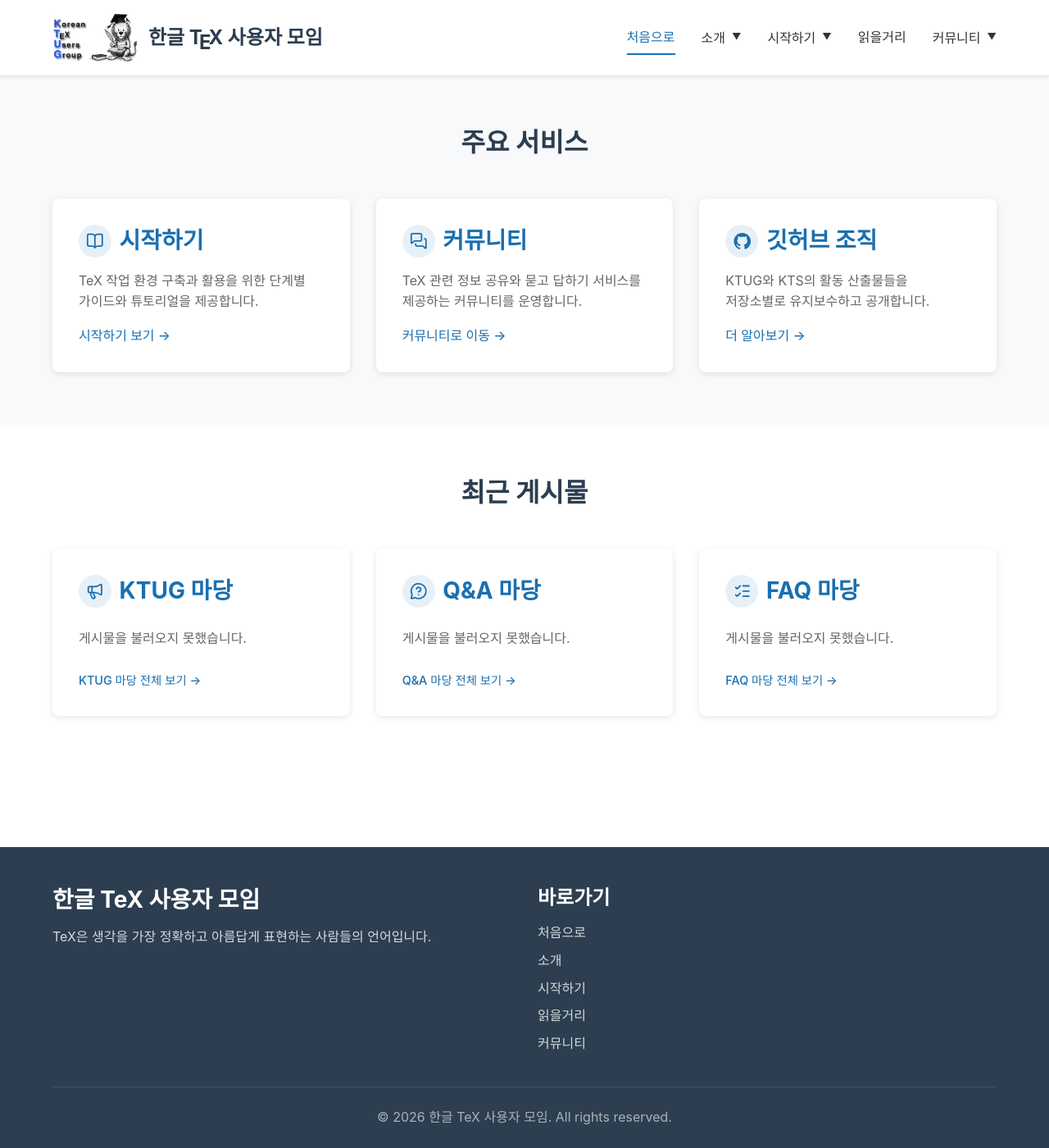
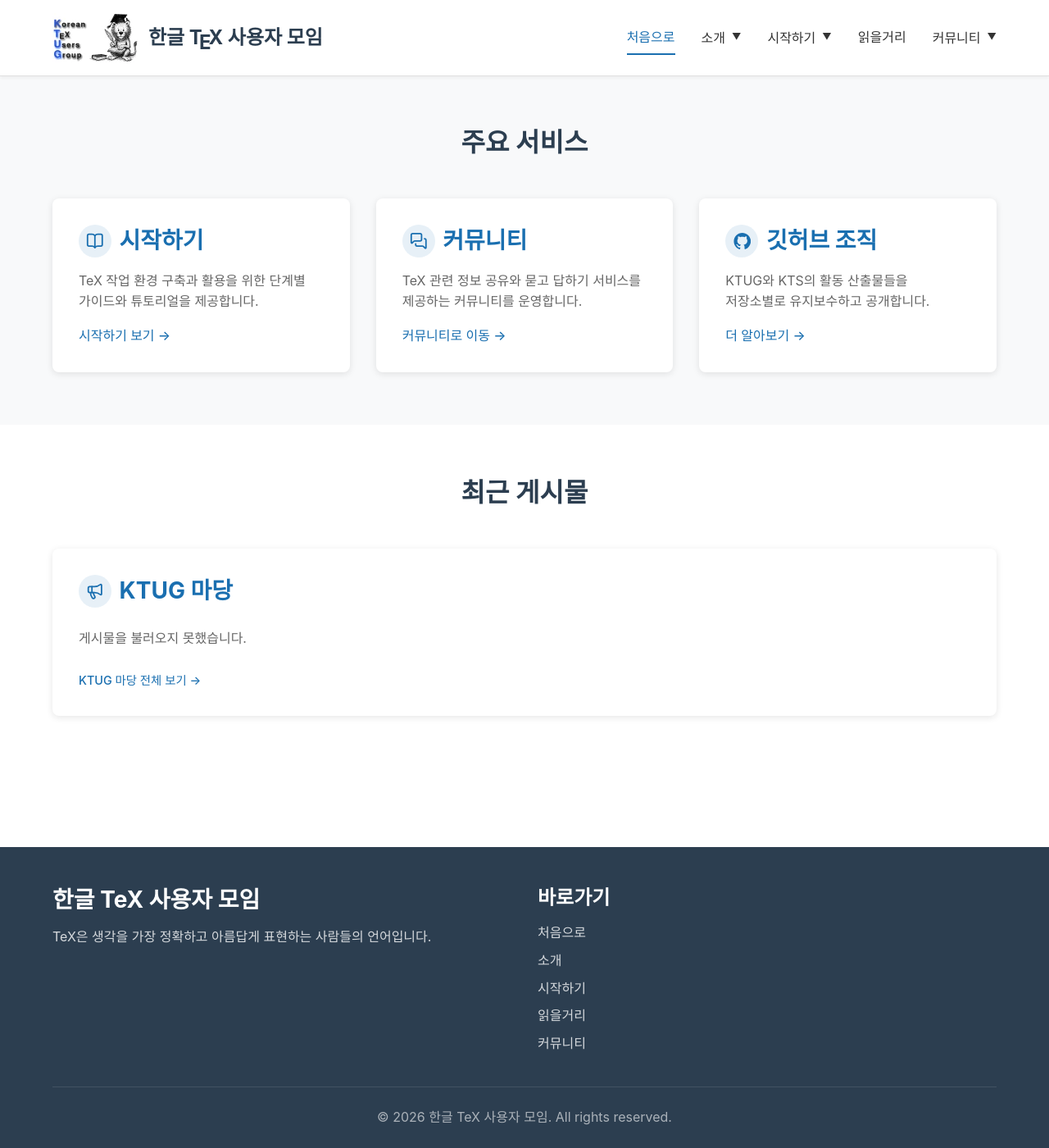
Before and after one commit to KoreanTUG/ktug-main-site, a Jekyll site: the page built from index.html, in a window 1280 px wide and 1400 px high, scrolled down 413 px. Shown: the whole window at 82% size. Built offline with Jekyll 4.4.1, drawn with Linux system fonts in a browser that asks for light colours.

Commit message:
Discourse 게시판을 KTUG 마당 하나로 통합
Co-Authored-By: Claude Opus 5.5 <noreply@anthropic.com>

```diff
--- a/_config.yml
+++ b/_config.yml
@@ -74,17 +74,9 @@ defaults:
 # 게시판 id는 Discourse의 /c/<slug>/<id> 주소에서 확인한다.
 discourse:
   url: "https://discourse.ktug.org"
-  topics_per_category: 5
-  categories:
-    - name: KTUG 마당
-      slug: ktug
-      id: 5
-      icon: megaphone          # _includes/icons/<icon>.svg
-    - name: Q&A 마당
-      slug: qna
-      id: 6
-      icon: message-circle-question-mark
-    - name: FAQ 마당
-      slug: faq
-      id: 7
-      icon: list-checks
+  topics: 10                 # 메인 화면에 보여 줄 최근 글 수
+  category:                  # 공개 게시판은 하나다(2026-11-06 통합)
+    name: KTUG 마당
+    slug: ktug
+    id: 5
+    icon: megaphone          # _includes/icons/<icon>.svg
--- a/_data/navigation.yml
+++ b/_data/navigation.yml
@@ -26,10 +26,6 @@
   link: /community/
   submenu:
     - name: KTUG 마당
-      link: https://discourse.ktug.org/c/ktug/5
-    - name: Q&A 마당
-      link: https://discourse.ktug.org/c/qna/6
-    - name: FAQ 마당
-      link: https://discourse.ktug.org/c/faq/7
+      link: https://discourse.ktug.org
     - name: GitHub Organization
       link: https://github.com/KoreanTUG
--- a/_sass/_recent-posts.scss
+++ b/_sass/_recent-posts.scss
@@ -4,13 +4,7 @@
     padding: 0;
 }
 
-.recent-posts-grid {
-    display: grid;
-    grid-template-columns: repeat(auto-fit, minmax(280px, 1fr));
-    gap: 2rem;
-}
-
-.recent-posts-column {
+.recent-posts-board {
     @extend %card-surface; // 주요 서비스 카드와 같은 바탕(_components.scss)
     display: flex;
     flex-direction: column;
@@ -29,11 +23,18 @@
     }
 }
 
+// 넓은 화면에서는 두 줄로 나눠 보여 준다(왼쪽에서 오른쪽, 위에서 아래 순서로 최신 글부터)
 .recent-posts-list {
     flex: 1;
     list-style: none;
     margin: 0 0 1rem;
     padding: 0;
+
+    @media (min-width: $breakpoint-md) {
+        display: grid;
+        grid-template-columns: 1fr 1fr;
+        column-gap: 2.5rem;
+    }
 }
 
 .recent-post {
@@ -42,10 +43,16 @@
     gap: 0.15rem;
     margin: 0;
     padding: 0.6rem 0;
-    border-bottom: 1px solid $border-color;
+    border-top: 1px solid $border-color;
 
-    &:last-child {
-        border-bottom: none;
+    &:first-child {
+        border-top: none;
+    }
+
+    @media (min-width: $breakpoint-md) {
+        &:nth-child(2) {
+            border-top: none;
+        }
     }
 }
 
@@ -65,6 +72,7 @@
 }
 
 .recent-posts-status {
+    grid-column: 1 / -1; // 두 줄 배치에서도 안내 문구는 한 줄 전체를 쓴다
     margin: 0;
     padding: 0.6rem 0;
     color: $text-light;
--- a/assets/js/recent-posts.js
+++ b/assets/js/recent-posts.js
@@ -1,5 +1,5 @@
 /*
- * 메인 화면 '최근 게시물': Discourse 게시판별 최근 글을 불러와 보여 준다.
+ * 메인 화면 '최근 게시물': Discourse 게시판(KTUG 마당)의 최근 글을 불러와 보여 준다.
  * 마크업은 index.html의 .recent-posts 영역. Discourse 주소와 게시판은 _config.yml의 discourse 항목.
  *
  * 사용하는 Discourse JSON
@@ -13,7 +13,7 @@
     if (!section || !window.fetch) return;
 
     var base = section.getAttribute('data-discourse-url');
-    var limit = parseInt(section.getAttribute('data-topics-per-category'), 10) || 5;
+    var limit = parseInt(section.getAttribute('data-topics'), 10) || 10;
     var dateFormat = new Intl.DateTimeFormat('ko-KR', { year: 'numeric', month: 'long', day: 'numeric' });
 
     function getJSON(path) {
@@ -71,10 +71,11 @@
         })
         .catch(function () { return []; });
 
-    section.querySelectorAll('.recent-posts-column').forEach(function (column) {
-        var list = column.querySelector('.recent-posts-list');
-        var slug = column.getAttribute('data-category-slug');
-        var id = column.getAttribute('data-category-id');
+    var board = section.querySelector('.recent-posts-board');
+    if (!board) return;
+    var list = board.querySelector('.recent-posts-list');
+    var slug = board.getAttribute('data-category-slug');
+    var id = board.getAttribute('data-category-id');
 
     Promise.all([aboutTopicIds, getJSON('/c/' + slug + '/' + id + '/l/latest.json')])
         .then(function (results) {
@@ -86,5 +87,4 @@
         .catch(function () {
             setStatus(list, '게시물을 불러오지 못했습니다.');
         });
-    });
 })();
--- a/index.html
+++ b/index.html
@@ -41,25 +41,23 @@ description: 한글텍사용자모임에 오신 것을 환영합니다
     </section>
 
     {%- comment -%}
-    최근 게시물: Discourse(KTUG 마당, Q&A 마당, FAQ 마당)의 최근 글을 브라우저에서 불러온다.
+    최근 게시물: Discourse 게시판(KTUG 마당)의 최근 글을 브라우저에서 불러온다.
     site.discourse.url이 비어 있으면 이 영역을 만들지 않는다(_config.yml 참고).
     Discourse 쪽 CORS 허용 출처에 이 사이트 주소가 있어야 한다.
     {%- endcomment -%}
     {% if site.discourse.url and site.discourse.url != "" %}
     {%- assign forum = site.discourse.url | remove_last: "/" -%}
-    <section class="recent-posts" data-discourse-url="{{ forum }}" data-topics-per-category="{{ site.discourse.topics_per_category | default: 5 }}">
+    {%- assign board = site.discourse.category -%}
+    {%- capture board_url -%}{{ forum }}/c/{{ board.slug }}/{{ board.id }}{%- endcapture -%}
+    <section class="recent-posts" data-discourse-url="{{ forum }}" data-topics="{{ site.discourse.topics | default: 10 }}">
         <div class="container">
             <h2>최근 게시물</h2>
-            <div class="recent-posts-grid">
-                {% for category in site.discourse.categories %}
-                <div class="recent-posts-column" data-category-slug="{{ category.slug }}" data-category-id="{{ category.id }}">
-                    <h3>{% if category.icon %}<span class="feature-icon">{% include icons/{{ category.icon }}.svg %}</span>{% endif %}<a href="{{ forum }}/c/{{ category.slug }}/{{ category.id }}">{{ category.name }}</a></h3>
-                    <ul class="recent-posts-list" aria-live="polite">
-                        <li class="recent-posts-status">불러오는 중…</li>
-                    </ul>
-                    <a class="recent-posts-more" href="{{ forum }}/c/{{ category.slug }}/{{ category.id }}">{{ category.name }} 전체 보기 →</a>
-                </div>
-                {% endfor %}
+            <div class="recent-posts-board" data-category-slug="{{ board.slug }}" data-category-id="{{ board.id }}">
+                <h3>{% if board.icon %}<span class="feature-icon">{% include icons/{{ board.icon }}.svg %}</span>{% endif %}<a href="{{ board_url }}">{{ board.name }}</a></h3>
+                <ul class="recent-posts-list" aria-live="polite">
+                    <li class="recent-posts-status">불러오는 중…</li>
+                </ul>
+                <a class="recent-posts-more" href="{{ board_url }}">{{ board.name }} 전체 보기 →</a>
             </div>
         </div>
     </section>
```
Also changed, not shown: _pages/community/00-overview.md (+1 -5 lines). Lines whose indentation alone changed are shown as unchanged.
